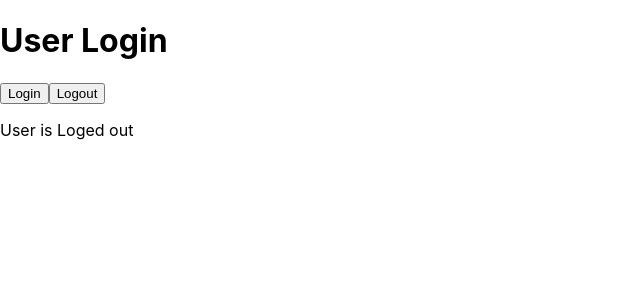
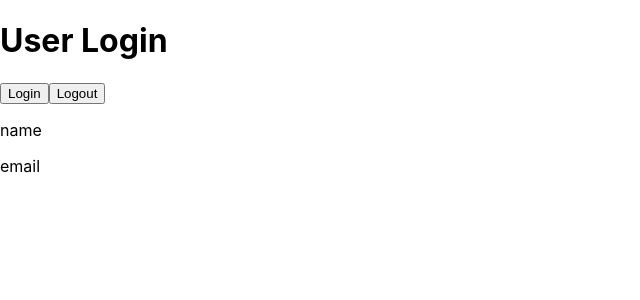
Before and after one commit to aReinoso007/CT-projects, a React (Create React App) app in the folder day-3/react-hooks/: page / in a window 1280 px wide. Shown: the top 300 px of the page, without its empty margins (0-640 px from the left). Built offline with nearby package versions, Linux system fonts and the light colour scheme.

Commit message:
type assertion

```diff
--- a/day-3/react-hooks/src/state/UserAuth.tsx
+++ b/day-3/react-hooks/src/state/UserAuth.tsx
@@ -7,7 +7,7 @@ type AuthUser ={
 }
 
 const UserAuth = () => {
-    const [user, setUser] = useState<AuthUser | null>(null);
+    const [user, setUser] = useState<AuthUser>({} as AuthUser);
 
     const handleLogin = () => {
         const user = { name: 'John Doe', email: 'example@email.com'};
@@ -15,7 +15,7 @@ const UserAuth = () => {
     }
 
     const handleLogout = () => {
-        setUser(null);
+        setUser({} as AuthUser);
     }
 
     return (
@@ -23,7 +23,8 @@ const UserAuth = () => {
         <h1>User Login</h1>
         <button onClick={handleLogin}>Login</button>
         <button onClick={handleLogout}>Logout</button>
-        <p>User is {user != null ? 'Logged in' : 'Loged out'}</p>
+        <p>name {user.name}</p>
+        <p>email {user.email}</p>
         </>
     )
 }
```
